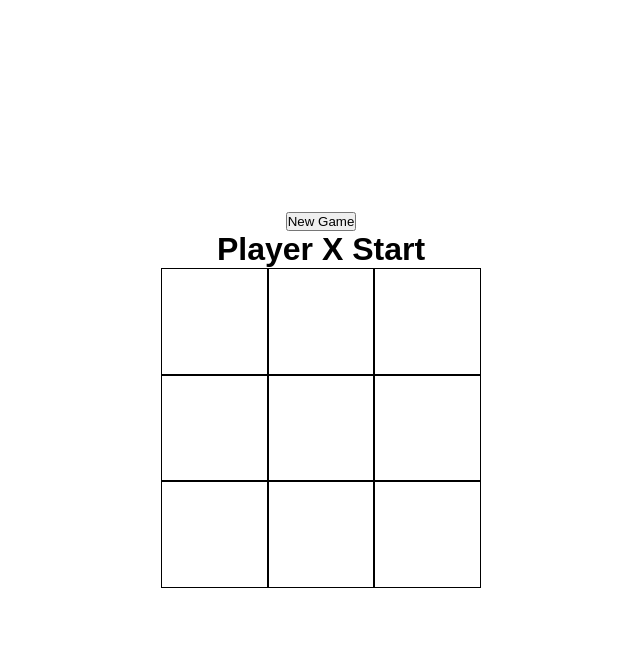
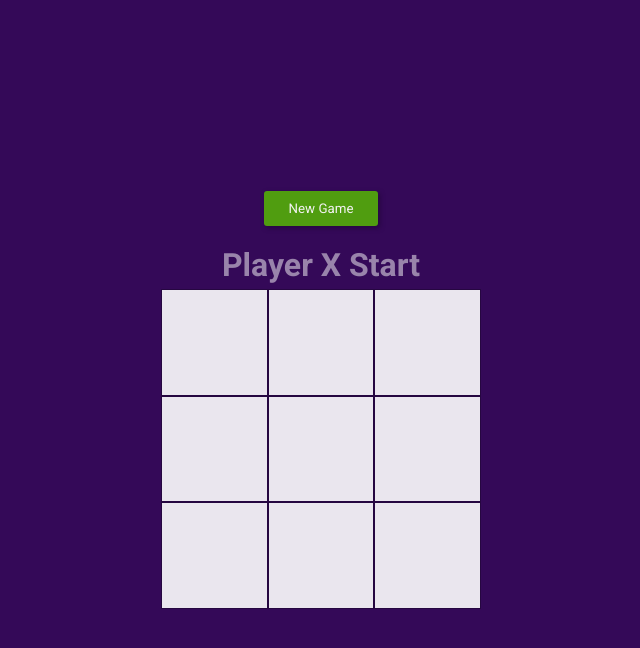
Before and after one commit to SenciZ/TicTacToe, a plain HTML site: page index.html in a window 1280 px wide. Both pictures are taken after a click on the button "New Game". Shown: the whole page, without its empty margins (319-959 px from the left). Drawn offline with Linux system fonts and the light colour scheme.

Commit message:
Add styling to elements

```diff
--- a/app.js
+++ b/app.js
@@ -56,6 +56,7 @@ const Gameboard = (function () {
   };
   return { gameboard, decision, winnerDeclared };
 })();
+
 
 const start = (function () {
   let startBtn = document.querySelector(".startGame");
--- a/index.html
+++ b/index.html
@@ -15,7 +15,7 @@
   <body>
     <div class="container">
       <button class="startGame">New Game</button>
-      <h1 class="winner">Player X Start</h1>
+      <h1 class="winner">Start New Game</h1>
       <div class="gameboard"></div>
     </div>
     <script src="app.js"></script>
--- a/style.css
+++ b/style.css
@@ -1,11 +1,14 @@
-*{
+@import url("https://fonts.googleapis.com/css2?family=Roboto:wght@400;700&family=Varela+Round&display=swap");
+
+* {
   box-sizing: border-box;
   padding: 0;
   margin: 0;
   text-decoration: none;
-    font-family: Arial, Helvetica, sans-serif;
+  font-family: "Roboto", sans-serif;
 }
-.container{
+.container {
+  background-color: #340958;
   height: 100vh;
   display: flex;
   flex-direction: column;
@@ -13,19 +16,55 @@
   align-items: center;
 }
 
-.gameboard{
+.gameboard {
   display: grid;
   grid-template-columns: 1fr 1fr 1fr;
   grid-template-rows: 1fr 1fr 1fr;
   width: 40vh;
   height: 40vh;
-
+  font-family: "Varela Round", sans-serif;
 }
 
-.field{
-    border: 1px black solid;
-    font-family: Arial, Helvetica, sans-serif;
+.field {
+  background-color: #eae6ee;
+  display: flex;
+  border: 1px #260741 solid;
+  font-family: "Varela Round", sans-serif;
   font-weight: 600;
-    font-size: 5em;
+  font-size: 3em;
   text-align: center;
+  text-justify: center;
+  align-items: center;
+  justify-content: center;
 }
+
+.field:hover {
+  background-color: #9984ab;
+}
+
+.startGame {
+  font-family: "Roboto", sans-serif;
+  color: #f2f2f2;
+  background-color: #509d10;
+  border-radius: 3px;
+  border: none;
+  padding: 10px 25px;
+  margin-bottom: 20px;
+  box-shadow: #260741 2px 2px 5px;
+}
+
+.startGame:hover {
+  background-color: #72b03f;
+  color: #340958;
+}
+
+.startGame:focus{
+    border: none;
+    outline: none;
+}
+
+.winner {
+  margin-bottom: 5px;
+  color: #9984ab;
+  font-family: "Roboto", sans-serif;
+}
```
Lines whose indentation alone changed are shown as unchanged.
